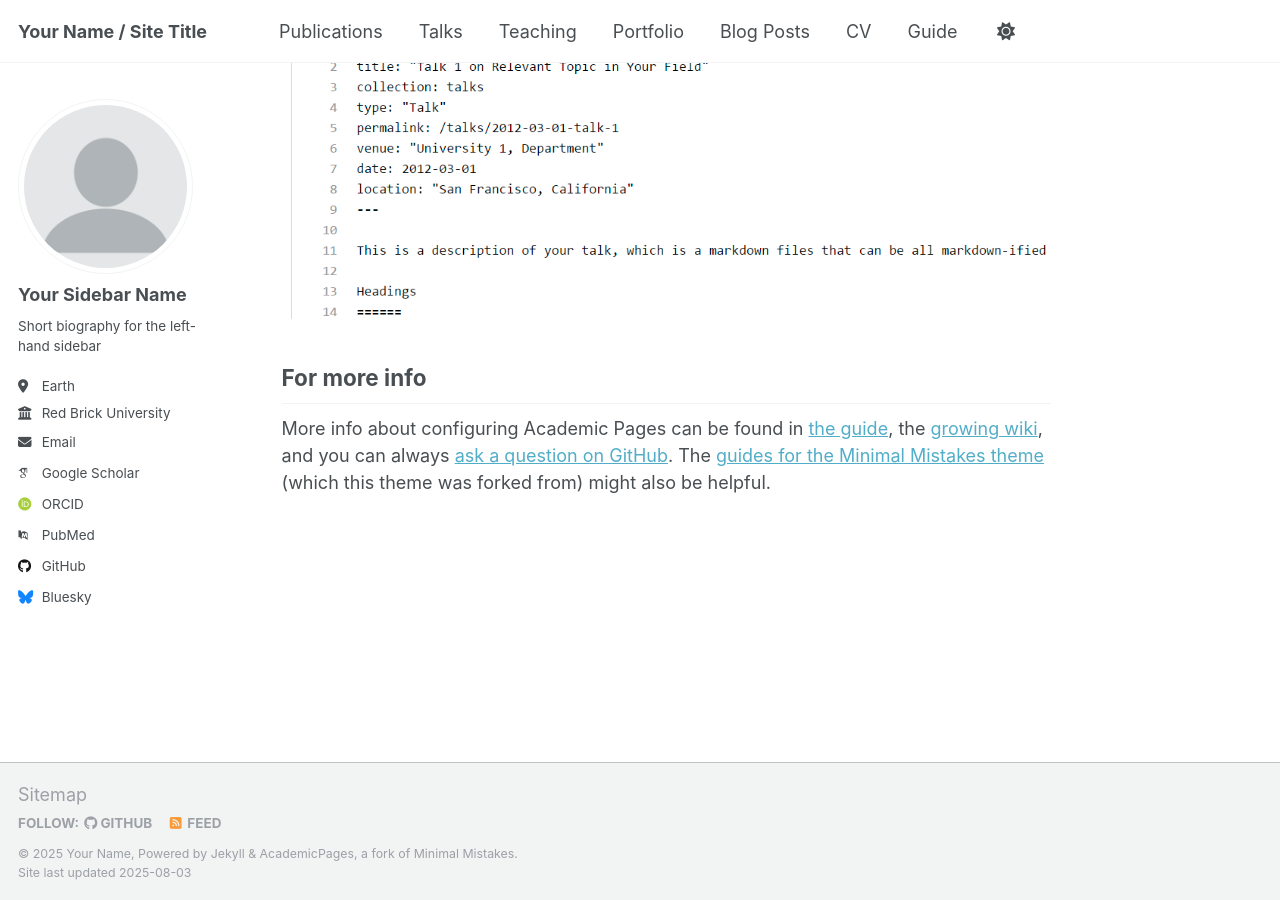
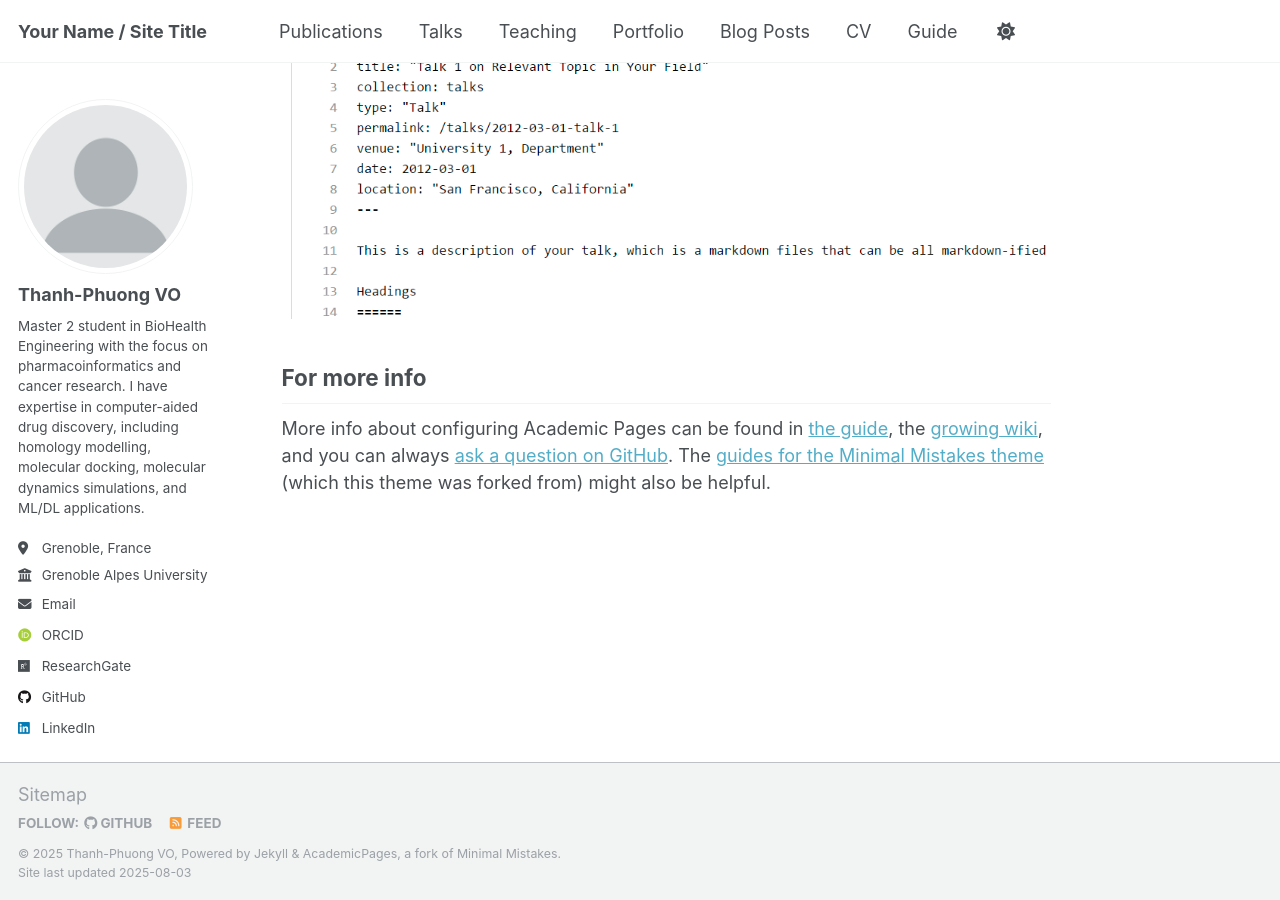
Before and after one commit to vo-thanh-phuong/vo-thanh-phuong.github.io, a Jekyll site: the page built from _pages/about.md, in a window 1280 px wide and 900 px high, scrolled down 2880 px. Built offline with Jekyll 4.4.1, drawn with Linux system fonts in a browser that asks for light colours; some web fonts are replaced; a script that is not in the unit is left out.

Commit message:
Update _config.yml

```diff
--- a/_config.yml
+++ b/_config.yml
@@ -11,11 +11,11 @@ locale                   : "en-US"
 site_theme               : "default"
 title                    : "Your Name / Site Title"
 title_separator          : "-"
-name                     : &name "Your Name"
+name                     : &name "Thanh-Phuong VO"
 description              : &description "personal description"
-url                      : https://academicpages.github.io # the base hostname & protocol for your site e.g. "https://[your GitHub username].github.io" or if you already have some other page hosted on Github then use "https://[your GitHub username].github.io/[Your Repo Name]"
+URL                      : "https://vothanhphuong.github.io" # the base hostname & protocol for your site e.g. "https://[your GitHub username].github.io" or if you already have some other page hosted on Github then use "https://[your GitHub username].github.io/[Your Repo Name]"
 baseurl                  : "" # the subpath of your site, e.g. "/blog"
-repository               : "academicpages/academicpages.github.io"
+repository               : "vothanhphuong.github.io"
 
 # Site Author - The following control what appear as part of the author content on the side bar.
 #               If a field is blank the icon and link will not appear, otherwise it will be shown.
@@ -23,37 +23,37 @@ repository               : "academicpages/academicpages.github.io"
 author:
   # Biographic information
   avatar           : "profile.png"
-  name             : "Your Sidebar Name"
+  name             : "Thanh-Phuong VO"
   pronouns         : # example: "she/her"
-  bio              : "Short biography for the left-hand sidebar"
-  location         : "Earth"
-  employer         : "Red Brick University"
+  bio              : "Master 2 student in BioHealth Engineering with the focus on pharmacoinformatics and cancer research. I have expertise in computer-aided drug discovery, including homology modelling, molecular docking, molecular dynamics simulations, and ML/DL applications. "
+  location         : "Grenoble, France"
+  employer         : "Grenoble Alpes University"
   uri              : # URL
-  email            : "none@example.org"
+  email            : "0001thanhphuong@gmail.com"
 
   # Academic websites
   academia         : # URL
   arxiv            : # URL - Update with the correct link to your profile
-  googlescholar    : "https://scholar.google.com/citations?user=PS_CX0AAAAAJ"
+  googlescholar    : #"https://scholar.google.com/citations?user=PS_CX0AAAAAJ"
   inspire-hep      : # URL
   impactstory      : # URL
-  orcid            : "http://orcid.org/yourorcidurl"
+  orcid            : "https://orcid.org/0000-0002-7395-2171"
   semantic         : # URL
-  pubmed           : "https://www.ncbi.nlm.nih.gov/pubmed/?term=john+snow"
-  researchgate     : # URL
+  pubmed           : # "https://www.ncbi.nlm.nih.gov/pubmed/?term=john+snow"
+  researchgate     : "https://www.researchgate.net/profile/Thanh-Phuong-Vo"
   scopus           : # URL
 
   # Repositories and software development
   bitbucket        : # Username - Update with your username on the site
   codepen          : # Username
   dribbble         : # Username
-  github           : "academicpages"
+  github           : "https://github.com/vo-thanh-phuong"
   kaggle           : # Username
   stackoverflow    : # User number or user number and name (i.e., use "1" or "1/jeff-atwood")
 
   # Social media
   artstation       : # Username
-  bluesky          : "bsky.app" # Replace this with you Bluesky username
+  bluesky          : # "bsky.app" # Replace this with you Bluesky username
   facebook         : # Username
   flickr           : # Username
   foursquare       : # Username
@@ -62,7 +62,7 @@ author:
   keybase          : # Username
   instagram        : # Username
   lastfm           : # Username
-  linkedin         : # Username
+  linkedin         : "https://www.linkedin.com/in/thanh-phuong-vo-298721310/"
   mastodon         : # URL
   medium           : # URL
   pinterest        : # Username
```
